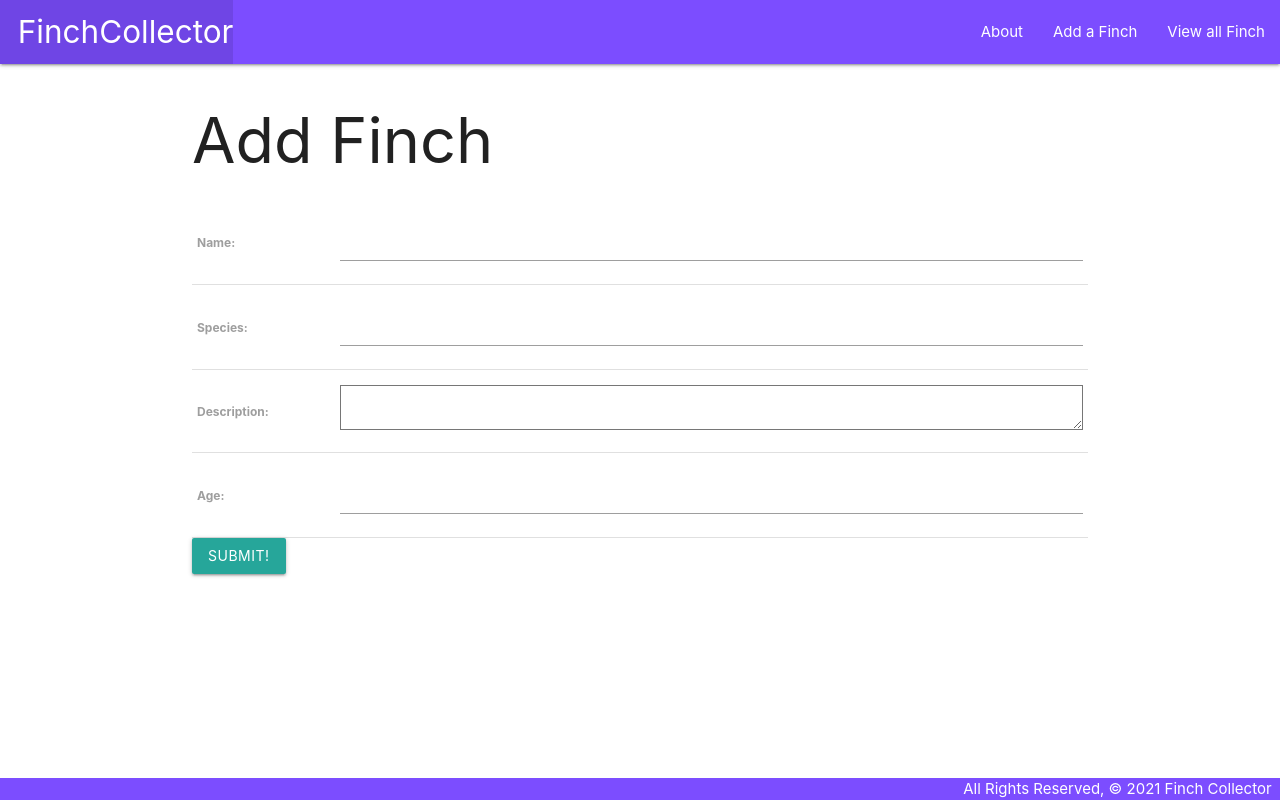
After one commit to ahmalla/finch-collector, a Django app: page /finches/create in a window 1280 px wide. The commit adds this page. Run offline with Django 4.2, Linux system fonts and the light colour scheme.

Commit message:
Full CRUD

```diff
--- a/main_app/models.py
+++ b/main_app/models.py
@@ -1,4 +1,5 @@
 from django.db import models
+from django.urls import reverse
 
 # Create your models here.
 class Finch(models.Model):
@@ -9,3 +10,6 @@ class Finch(models.Model):
 
     def __str__(self):
         return self.name
+
+    def get_absolute_url(self):
+        return reverse('detail', kwargs={'finch_id': self.id})
--- a/main_app/templates/base.html
+++ b/main_app/templates/base.html
@@ -24,8 +24,9 @@
             </li>
           </ul>
           <ul class="right">
-            <li><a href="/about">About</a></li>
-            <li><a href="/finches">View all Finches</a></li>
+            <li><a href="{% url 'about' %}">About</a></li>
+            <li><a href="{% url 'finches_create' %}">Add a Finch</a></li>
+            <li><a href="{% url 'index' %}">View all Finch</a></li>
           </ul>
         </div>
       </nav>
--- a/main_app/templates/finches/detail.html
+++ b/main_app/templates/finches/detail.html
@@ -13,6 +13,10 @@
     <p>Age: Baby Bird</p>
     {% endif %}
   </div>
+  <div class="card-action">
+    <a href="{% url 'finches_update' finch.id %}">Edit</a>
+    <a href="{% url 'finches_delete' finch.id %}">Delete</a>
+  </div>
 </div>
 
 {% endblock %}
--- a/main_app/templates/finches/index.html
+++ b/main_app/templates/finches/index.html
@@ -2,7 +2,7 @@
 
 <h1>Finch List</h1>
 
-{% for finch in finches %}
+{% for finch in object_list %}
 <div class="card">
   <a href="{% url 'detail' finch.id %}">
     <div class="card-content">
--- /dev/null
+++ b/main_app/templates/main_app/finch_form.html
@@ -0,0 +1,17 @@
+{% extends 'base.html' %} {% block content %}
+{% if object %}
+    <h1>Edit <span class="teal-text">{{object.name}}</span></h1>
+  {% else %}
+<h1>Add Finch</h1>
+{% endif %}
+<!-- Leaving the action empty makes the form post to the same url used to display it -->
+<form action="" method="POST">
+  <!-- Django requires the following for security purposes -->
+  {% csrf_token %}
+  <table>
+    <!-- Render the inputs inside of <tr>s & <td>s -->
+    {{ form.as_table }}
+  </table>
+  <input type="submit" value="Submit!" class="btn" />
+</form>
+{% endblock %}
--- a/main_app/urls.py
+++ b/main_app/urls.py
@@ -4,6 +4,9 @@ from . import views
 urlpatterns = [
     path('', views.home, name='home'),
     path('about/', views.about, name='about'),
-    path('finches/', views.finches_index, name='index'),
-    path('finches/<int:finch_id>', views.finches_detail, name='detail')
+    path('finches/', views.FinchList.as_view(), name='index'),
+    path('finches/<int:finch_id>', views.finches_detail, name='detail'),
+    path('finches/create', views.FinchCreate.as_view(), name='finches_create'),
+    path('finches/<int:pk>/update/', views.FinchUpdate.as_view(), name='finches_update'),
+    path('finches/<int:pk>/delete/', views.FinchDelete.as_view(), name='finches_delete'),
 ]
--- a/main_app/views.py
+++ b/main_app/views.py
@@ -1,5 +1,9 @@
 from django.shortcuts import render
+from django.views.generic import ListView
+from django.views.generic.edit import CreateView, UpdateView, DeleteView
 from .models import Finch
+
+
 # class Finch:
 #     def __init__(self, name, species, description, age):
 #         self.name = name
@@ -20,9 +24,27 @@ def home(request):
 def about(request):
     return render(request, 'about.html')
 
-def finches_index(request):
-    finches = Finch.objects.all()
-    return render (request, 'finches/index.html', { 'finches': finches })
+# def finches_index(request):
+#     finches = Finch.objects.all()
+#     return render (request, 'finches/index.html', { 'finches': finches })
+
+class FinchList(ListView):
+    model = Finch
+    template_name = 'finches/index.html'
+
+class FinchCreate(CreateView):
+    model = Finch
+    fields = '__all__'
+    success_url = '/finches/'
+
+class FinchUpdate(UpdateView):
+    model = Finch
+    fields = ['species', 'description', 'age']
+
+class FinchDelete(DeleteView):
+    model = Finch
+    success_url = '/finches/'
+
 
 def finches_detail(request, finch_id):
     finch = Finch.objects.get(id=finch_id)
```
Also changed, not shown: main_app/templates/main_app/finch_confirm_delete.html (added, +13 -0 lines).
